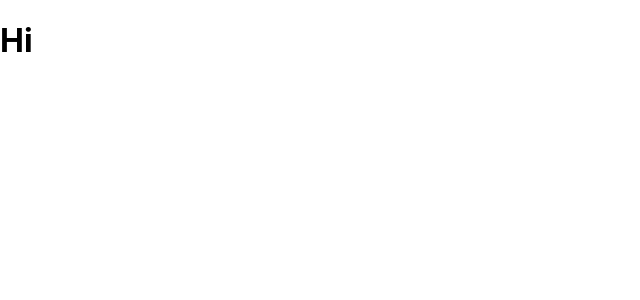
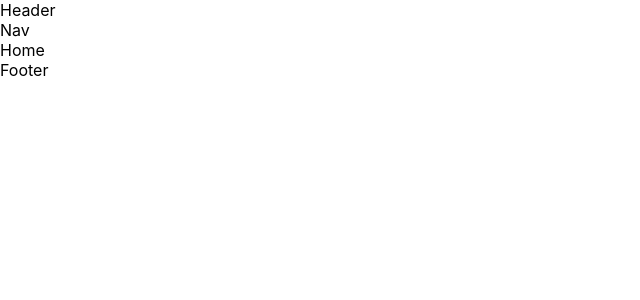
Before and after one commit to Gigimr/ReactCurses-Fito, a React (Create React App) app in the folder reactblogs/: page / in a window 1280 px wide. Shown: the top 300 px of the page, without its empty margins (0-640 px from the left). Built offline with nearby package versions, Linux system fonts and the light colour scheme.

Commit message:
Implement routing with nested routes and layout for the App component

```diff
--- a/reactblogs/src/App.js
+++ b/reactblogs/src/App.js
@@ -1,11 +1,24 @@
-
+import { Routes, Route } from 'react-router-dom'; // Ensure you're importing correctly
+import Layout from './components/Layout';
+import Home from './components/Home';
+import NewPost from './components/NewPost';
+import PostPage from './components/PostPage';
+import About from './components/About';
+import Missing from './components/Missing';
 
 function App() {
   return (
-    <div className="App">
-
-      <h1>Hi</h1>
-    </div>
+    <Routes>
+      <Route path="/" element={<Layout />}>
+        <Route index element={<Home />} />
+        <Route path="post">
+          <Route index element={<NewPost />} />
+          <Route path=":id" element={<PostPage />} />
+        </Route>
+        <Route path="about" element={<About />} />
+        <Route path="*" element={<Missing />} />
+      </Route>
+    </Routes>
   );
 }
 
```
